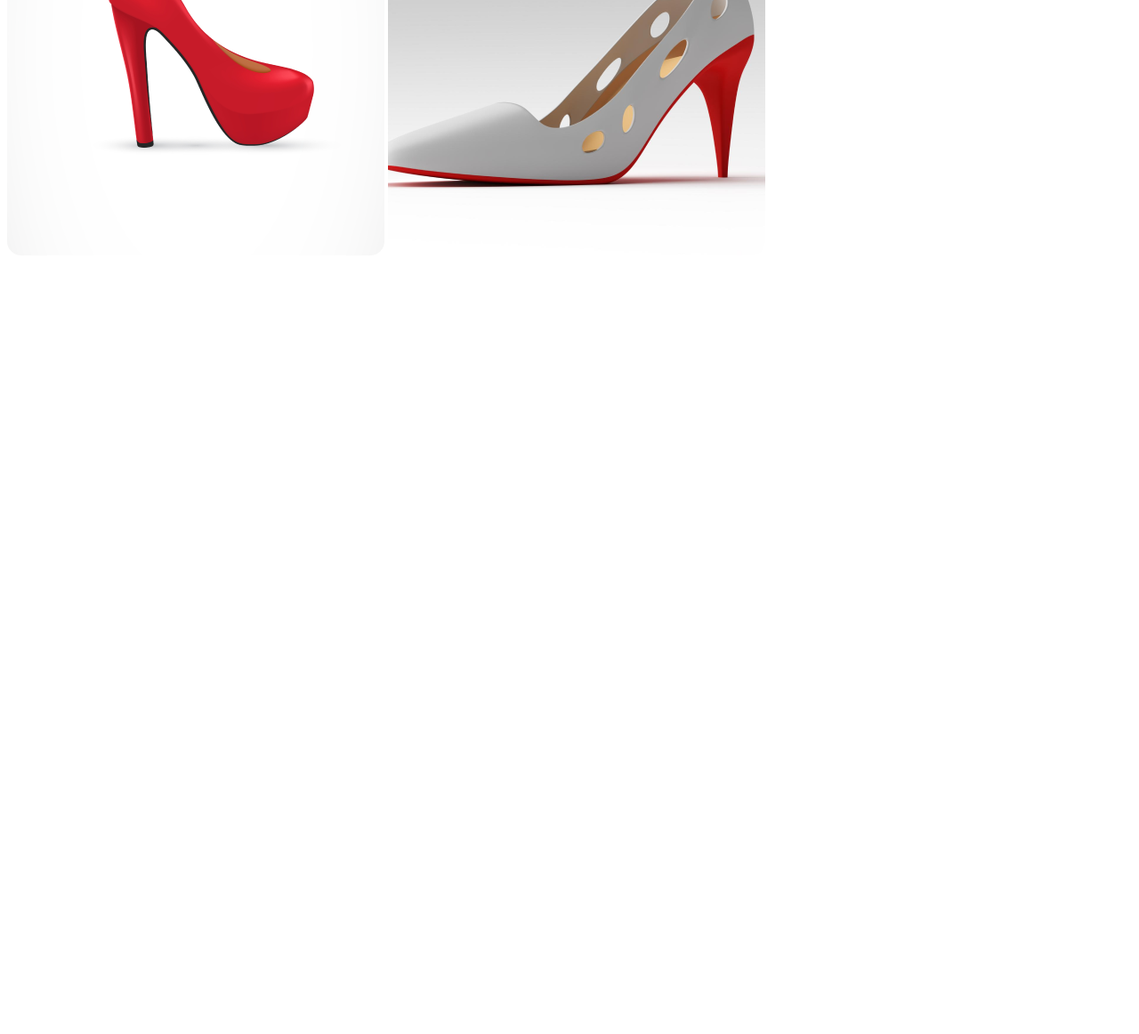
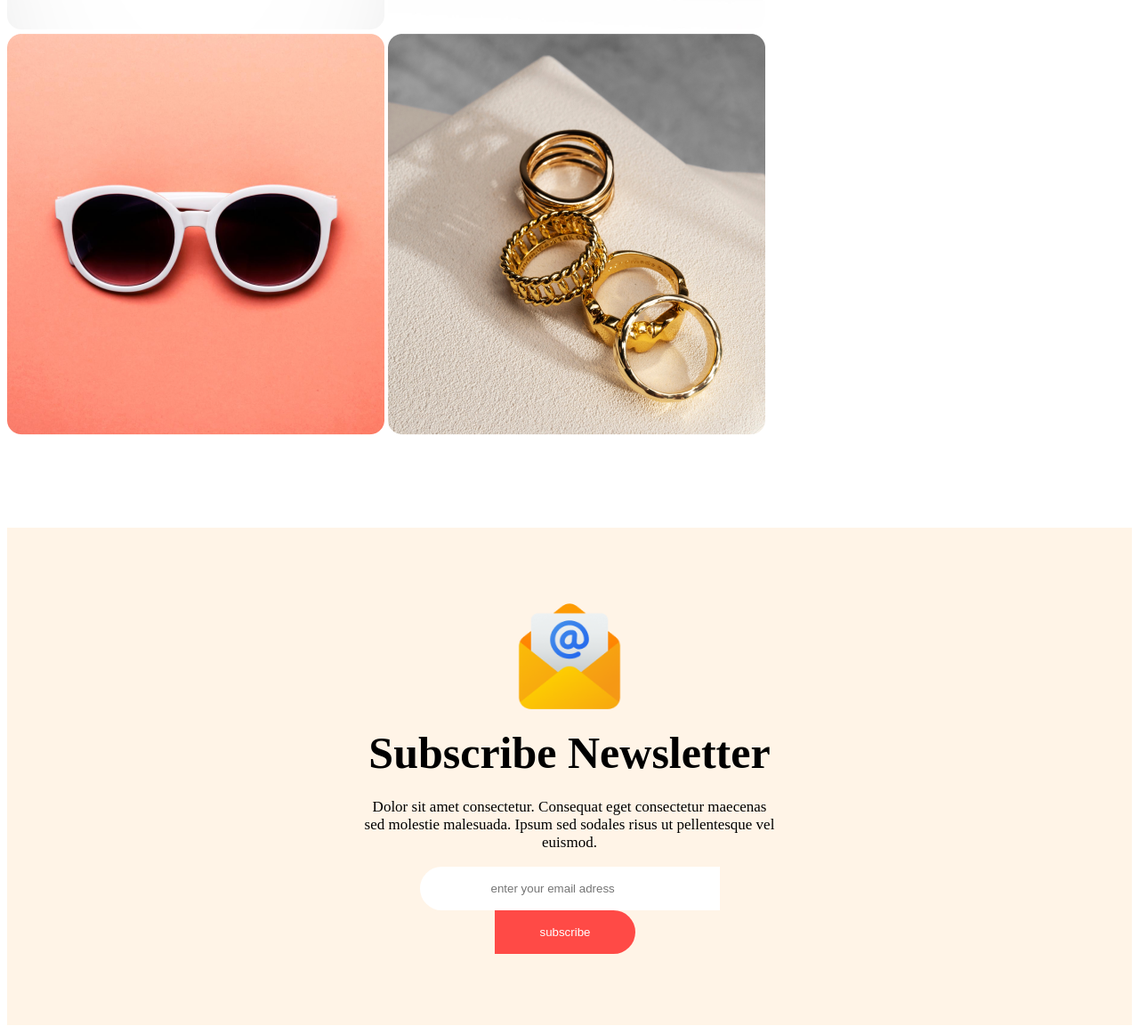
Before and after one commit to fazleshifat/New-Year-New-Mission, a plain HTML site: page index.html in a window 1280 px wide. Shown: the part 5558-6720 px from the top of the page at 89% size. Before the commit the page ends 5858 px from the top, so only its background shows below. Drawn offline with Linux system fonts and the light colour scheme; a web font is replaced by a local one.

Commit message:
added styles in portfolio section and subscribe section

```diff
--- a/index.html
+++ b/index.html
@@ -132,22 +132,41 @@
                 <div>
                     <h5>THE BEST GIFTS</h5>
                     <h1>Our Awesome Portfolio</h1>
-                    <p>Dolor sit amet consectetur. Consequat eget consectetur maecenas sed molestie malesuada. Ipsum sed
-                        sodales risus ut pellentesque vel euismod. </p>
+                    <p>Are you looking for the perfect gift for someone special? Well, look no further <br>
+                         because I have a fantastic suggestion for you - cosmetics! </p>
                 </div>
 
                 <div class="portfolio-img">
-                <img src="images/Rectangle 3.png" alt="">
-                <img src="images/Rectangle 4.png" alt="">
-                <img src="images/Rectangle 5.png" alt="">
-                <img src="images/Rectangle 4.png" alt="">
-                <img src="images/Rectangle 5.png" alt="">
-                <img src="images/Rectangle 6.png" alt="">
+                    <div>
+                    <img src="images/Rectangle 3.png" alt="">
+                    <img src="images/Rectangle 4.png" alt="">
+                    <img src="images/Rectangle 5.png" alt="">
+                    <img src="images/Rectangle 6.png" alt="">
+                    <img src="images/Rectangle 7.png" alt="">
+                    <img src="images/Rectangle 8.png" alt="">
 
 
 
                 </div>
             </div>
+        </section>
+
+        <!-- Subscribe Section -->
+
+        <section>
+
+            <div class="subscribe-container">
+                <div class="subscribe-content">
+                    <img src="images/Group 61.png" alt="">
+                <h1>Subscribe Newsletter</h1>
+                <p>Dolor sit amet consectetur. Consequat eget consectetur maecenas sed molestie malesuada. Ipsum sed sodales risus ut pellentesque vel euismod. </p>
+                <div>
+                    <input type="text" placeholder="enter your email adress">
+                    <button class="btn-subcribe">subscribe</button>
+                </div>
+                </div>
+            </div>
+
         </section>
 
 
--- a/styles/style.css
+++ b/styles/style.css
@@ -243,9 +243,72 @@
 
 .portfolio-container{
     max-width: 1300px;
-    margin:0 auto;
+    margin:100px auto;
 }
 
-.portfolio-img{
+.portfolio-container h5{
+    font-family: calibri;
+    font-size: 18px;
+    color: red;
+}
+.portfolio-container h1{
+    font-size: 60px;
+    font-family: calibri;
+    color: rgb(55, 35, 35);
+}
+
+.portfolio-container p{
+    font-size: 20px;
+    font-family: calibri;
+    color: rgb(92, 83, 83);
+}
+
+.portfolio-img img:hover{
+    opacity: 50%;
+    transition: .5s ease;
+    transform: translateY(0);
+    box-shadow: 0 0 1rem rgb(27, 36, 36);
+    overflow: hidden;
+    border-radius: 20px;
+    transition: .5s ease;
+}
+
+/* Subscribe Section Related Styles */
+
+.subscribe-container{
+    max-width: 1300px;
+    max-height: 600px;
+    background-color: rgba(255, 228, 196, 0.411);
+    margin: 0 auto;
+}
+
+.subscribe-content{
+    padding: 80px 400px;
+    text-align: center;
+    margin: 10px 0;
+}
+.subscribe-content img{
+    width: 130px;
+}
+.subscribe-content h1{
+    font-size: 50px;
+    padding: 30px 0 0;
 
 }
+.subscribe-content p{
+    font-size: 17px;
+}
+.subscribe-content input{
+    padding: 17px 80px;
+    border-radius: 50px 0 0 50px;
+    border: none;
+}
+
+.btn-subcribe{
+    padding: 17px 50px;
+    border-radius:0 50px 50px 0 ;
+    margin-left: -10px;
+    border: none;
+    color: white;
+    background-color: rgba(255, 0, 0, 0.696);
+}
```
